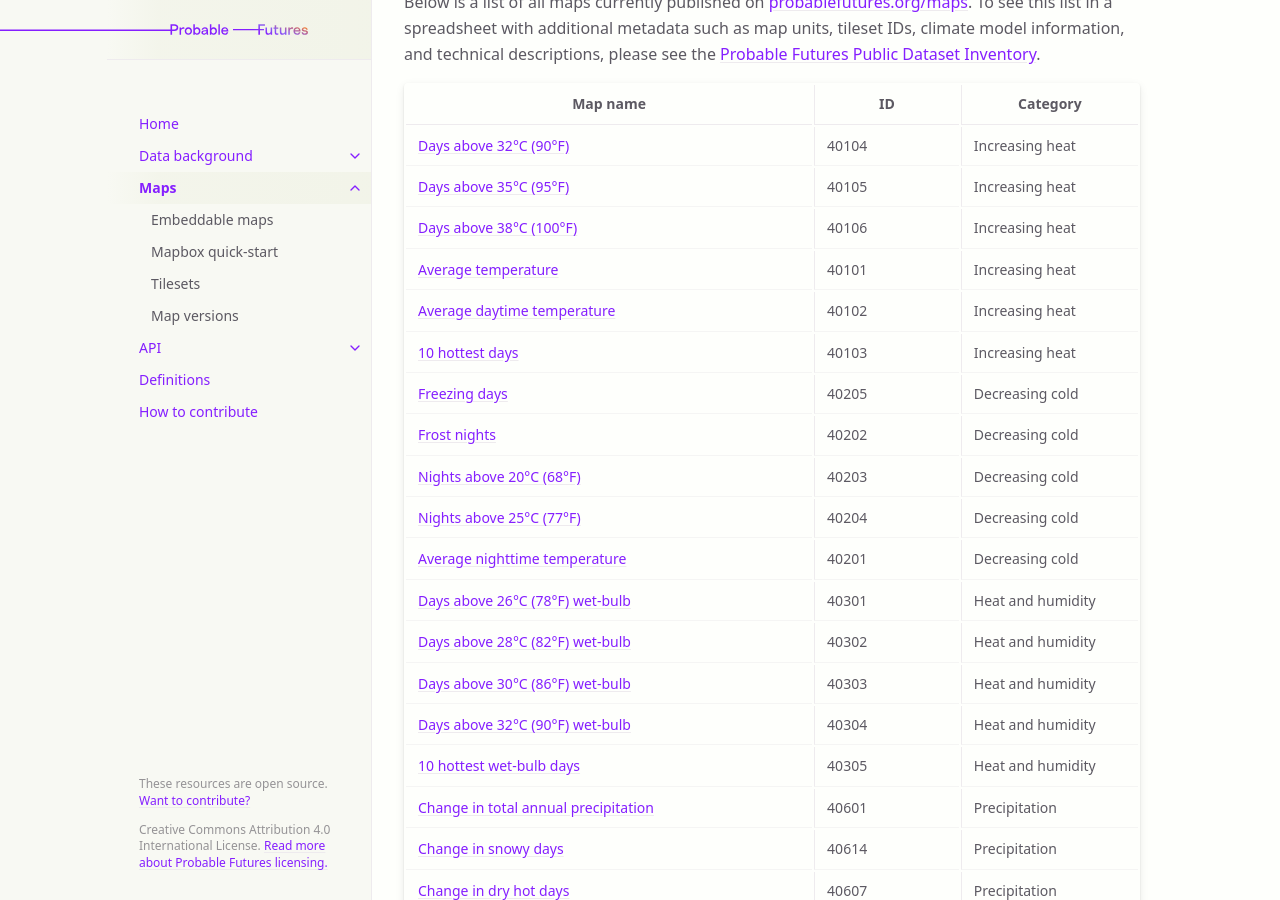
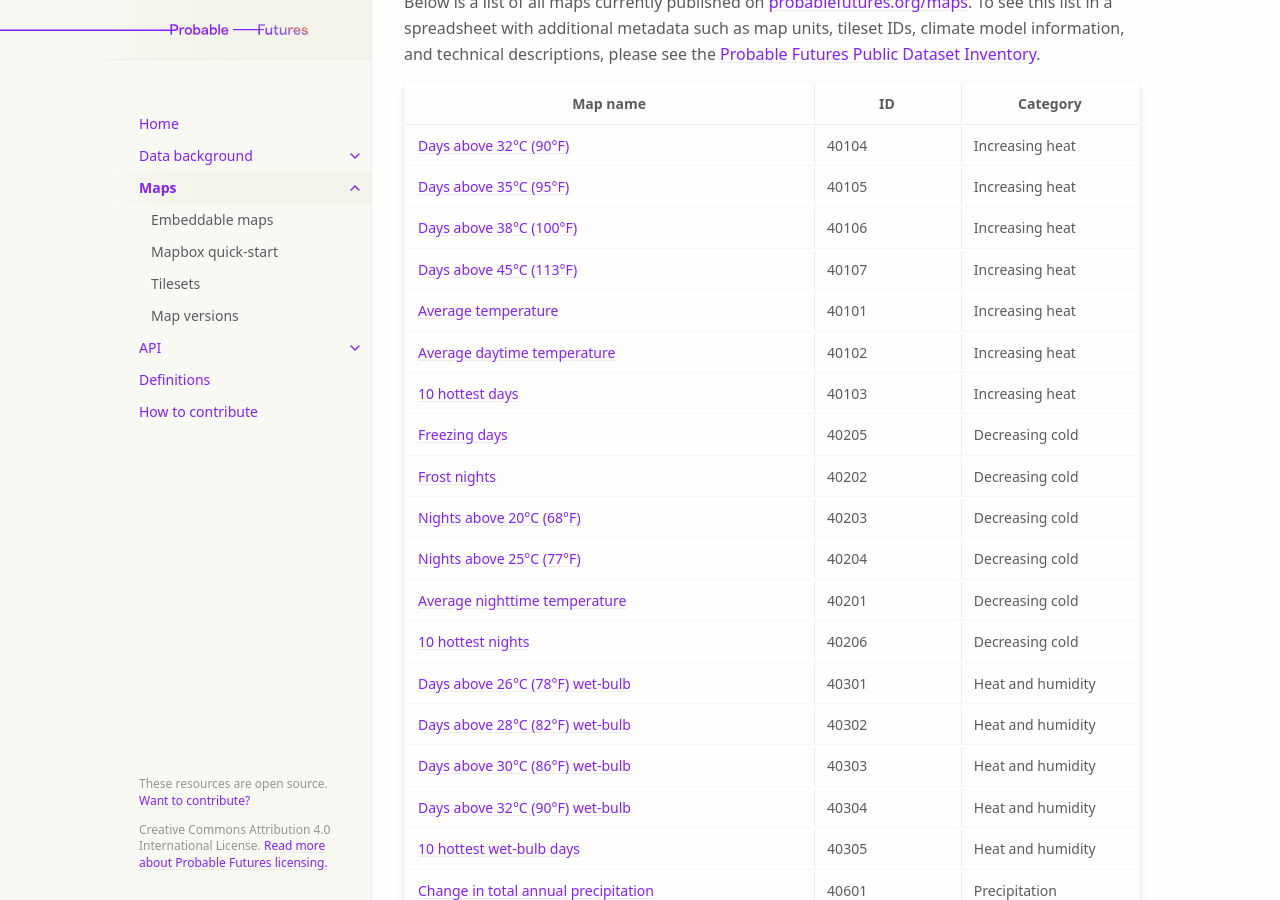
Before and after one commit to Probable-Futures/docs, a Jekyll site: the page built from maps.md, in a window 1280 px wide and 900 px high, scrolled down 348 px. Built offline with Jekyll 4.4.1, drawn with Linux system fonts in a browser that asks for light colours.

Commit message:
add days above 45 and 10 hottest nights

```diff
--- a/maps.md
+++ b/maps.md
@@ -18,6 +18,7 @@ Below is a list of all maps currently published on [probablefutures.org/maps](ht
 | [Days above 32°C (90°F)](https://probablefutures.org/maps/?selected_map=days_above_32c&map_version=latest&volume=heat&warming_scenario=1#2.2/0/0)                                                         | 40104 | Increasing heat   |
 | [Days above 35°C (95°F)](https://probablefutures.org/maps/?selected_map=days_above_35c&map_version=latest&volume=heat&warming_scenario=1#2.2/0/0)                                                         | 40105 | Increasing heat   |
 | [Days above 38°C (100°F)](https://probablefutures.org/maps/?selected_map=days_above_38c&map_version=latest&volume=heat&warming_scenario=1#2.2/0/0)                                                        | 40106 | Increasing heat   |
+| [Days above 45°C (113°F)](https://probablefutures.org/maps/?selected_map=days_above_45c&map_version=latest&volume=heat&warming_scenario=0.5&map_projection=mercator#2.2/0/0)                                                        | 40107 | Increasing heat   |
 | [Average temperature](https://probablefutures.org/maps/?selected_map=average_temperature&map_version=latest&volume=heat&warming_scenario=1#2.2/0/0)                                                       | 40101 | Increasing heat   |
 | [Average daytime temperature](https://probablefutures.org/maps/?selected_map=average_daytime_temperature&map_version=latest&volume=heat&warming_scenario=1#2.2/0/0)                                       | 40102 | Increasing heat   |
 | [10 hottest days](https://probablefutures.org/maps/?selected_map=10_hottest_days&map_version=latest&volume=heat&warming_scenario=1#2.2/0/0)                                                               | 40103 | Increasing heat   |
@@ -26,6 +27,7 @@ Below is a list of all maps currently published on [probablefutures.org/maps](ht
 | [Nights above 20°C (68°F)](https://probablefutures.org/maps/?selected_map=nights_above_20c&map_version=latest&volume=heat&warming_scenario=1#2.2/0/0)                                                     | 40203 | Decreasing cold   |
 | [Nights above 25°C (77°F)](https://probablefutures.org/maps/?selected_map=nights_above_25c&map_version=latest&volume=heat&warming_scenario=1#2.2/0/0)                                                     | 40204 | Decreasing cold   |
 | [Average nighttime temperature](https://probablefutures.org/maps/?selected_map=average_nighttime_temperature&map_version=latest&volume=heat&warming_scenario=1#2.2/0/0)                                   | 40201 | Decreasing cold   |
+| [10 hottest nights](https://probablefutures.org/maps/?selected_map=10_hottest_nights&map_version=latest&volume=heat&warming_scenario=0.5&map_projection=mercator#2.2/0/0)                                   | 40206 | Decreasing cold   |
 | [Days above 26°C (78°F) wet-bulb](https://probablefutures.org/maps/?selected_map=days_above_26c_wet-bulb&map_version=latest&volume=heat&warming_scenario=1#2.2/0/0)                                       | 40301 | Heat and humidity |
 | [Days above 28°C (82°F) wet-bulb](https://probablefutures.org/maps/?selected_map=days_above_28c_wet-bulb&map_version=latest&volume=heat&warming_scenario=1#2.2/0/0)                                       | 40302 | Heat and humidity |
 | [Days above 30°C (86°F) wet-bulb](https://probablefutures.org/maps/?selected_map=days_above_30c_wet-bulb&map_version=latest&volume=heat&warming_scenario=1#2.2/0/0)                                       | 40303 | Heat and humidity |
```
